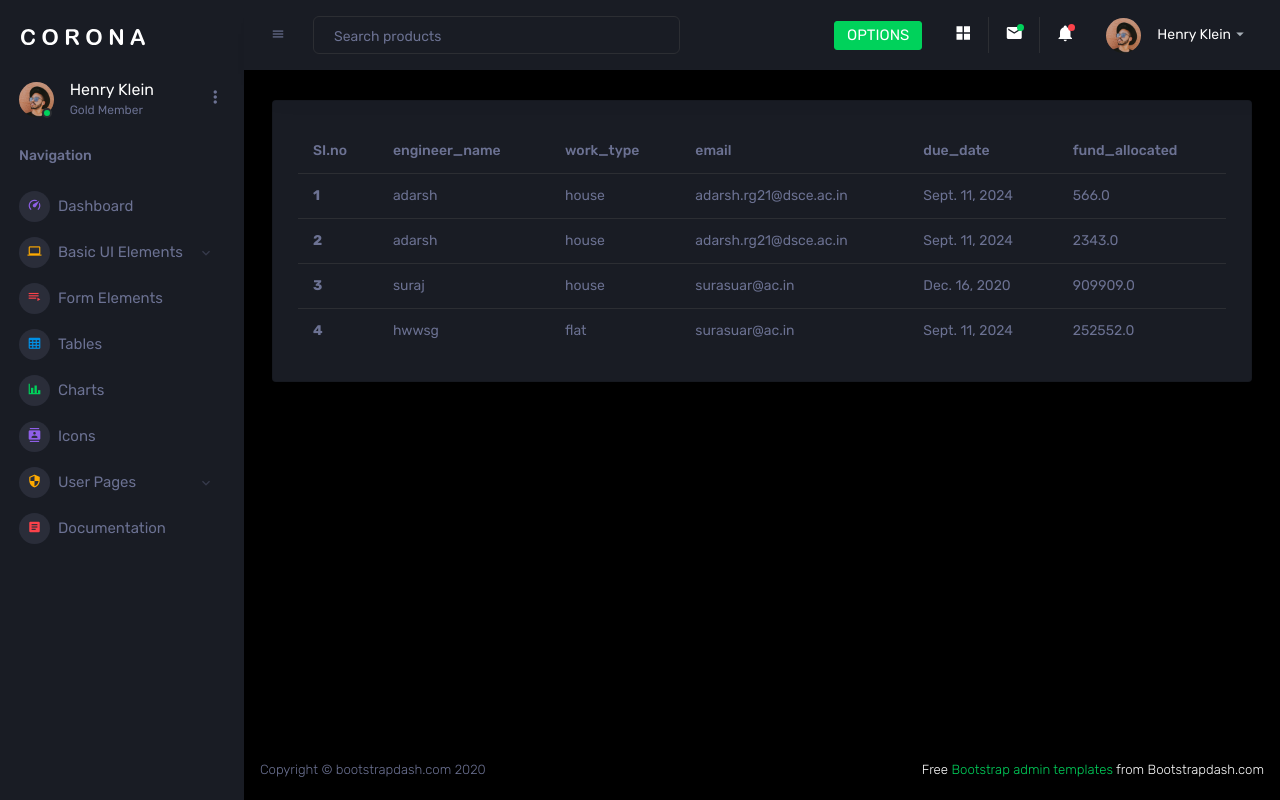
After one commit to AdarshRG09/futura_django, a Django app: page /data in a window 1280 px wide. The commit adds this page. Run offline with Django 5.2, Linux system fonts and the light colour scheme; data comes from the database, SQL or seed files in the repository; both versions use the stored data as it was after the commit; some libraries are stand-ins or nearby versions.

Commit message:
create operation done

```diff
--- a/new_app/models.py
+++ b/new_app/models.py
@@ -2,6 +2,7 @@ from django.db import models
 
 # Create your models here.
 class Construction(models.Model):
+    objects = None
     construction_category = (
         ('house', 'house'),
         ('villa', 'villa'),
--- a/new_app/urls.py
+++ b/new_app/urls.py
@@ -6,5 +6,7 @@ urlpatterns = [
     path('',views.site,name="site"),
     path('index',views.home,name="site"),
     path('dashbord',views.dashbord,name="site"),
-    path('forms',views.formConstruct,name='forms')
+    path('forms',views.formConstruct,name='forms'),
+    path('data',views.construct_view, name='data')
+
 ]
--- a/new_app/views.py
+++ b/new_app/views.py
@@ -1,6 +1,7 @@
 from django.shortcuts import render
 
-from new_app.forms import Construction, Constructionform
+from new_app.forms import Constructionform
+from new_app.models import Construction
 
 
 # Create your views here.
@@ -16,4 +17,14 @@ def dashbord(request):
 
 def formConstruct(request):
     form = Constructionform()
+
+    if request.method == 'POST':
+        data = Constructionform(request.POST)
+        if data.is_valid():
+
+            data.save()
     return render(request,'form.html',{'form':form})
+
+def construct_view(request):
+    data = Construction.objects.all()
+    return render(request, 'view_data.html',{'data':data})
--- a/templates/index2.html
+++ b/templates/index2.html
@@ -188,7 +188,7 @@
             </ul>
             <ul class="navbar-nav navbar-nav-right">
               <li class="nav-item dropdown d-none d-lg-block">
-                <a class="nav-link btn btn-success create-new-button" id="createbuttonDropdown" data-toggle="dropdown" aria-expanded="false" href="#">SUBMIT</a>
+                <a class="nav-link btn btn-success create-new-button" id="createbuttonDropdown" data-toggle="dropdown" aria-expanded="false" href="#">OPTIONS</a>
                 <div class="dropdown-menu dropdown-menu-right navbar-dropdown preview-list" aria-labelledby="createbuttonDropdown">
                   <h6 class="p-3 mb-0">Projects</h6>
                   <div class="dropdown-divider"></div>
--- /dev/null
+++ b/templates/view_data.html
@@ -0,0 +1,33 @@
+{% extends 'index2.html' %}
+
+
+
+
+{% block content %}
+<table class="table">
+  <thead>
+    <tr>
+      <th scope="col">SI.no</th>
+      <th scope="col">engineer_name</th>
+      <th scope="col">work_type</th>
+      <th scope="col">email</th>
+      <th scope="col">due_date</th>
+      <th scope="col">fund_allocated</th>
+    </tr>
+  </thead>
+  <tbody>
+  {% for i in data %}
+    <tr>
+      <th scope="row">{{forloop.counter}}</th>
+      <td>{{i.engineer_name}}</td>
+      <td>{{i.work_type}}</td>
+      <td>{{i.email}}</td>
+      <td>{{i.due_date}}</td>
+      <td>{{i.fund_allocated}}</td>
+
+    </tr>
+
+
+{% endfor %}
+</table>
+{% endblock %}
```
Also changed, not shown: templates/form.html (+7 -2 lines), db.sqlite3.
